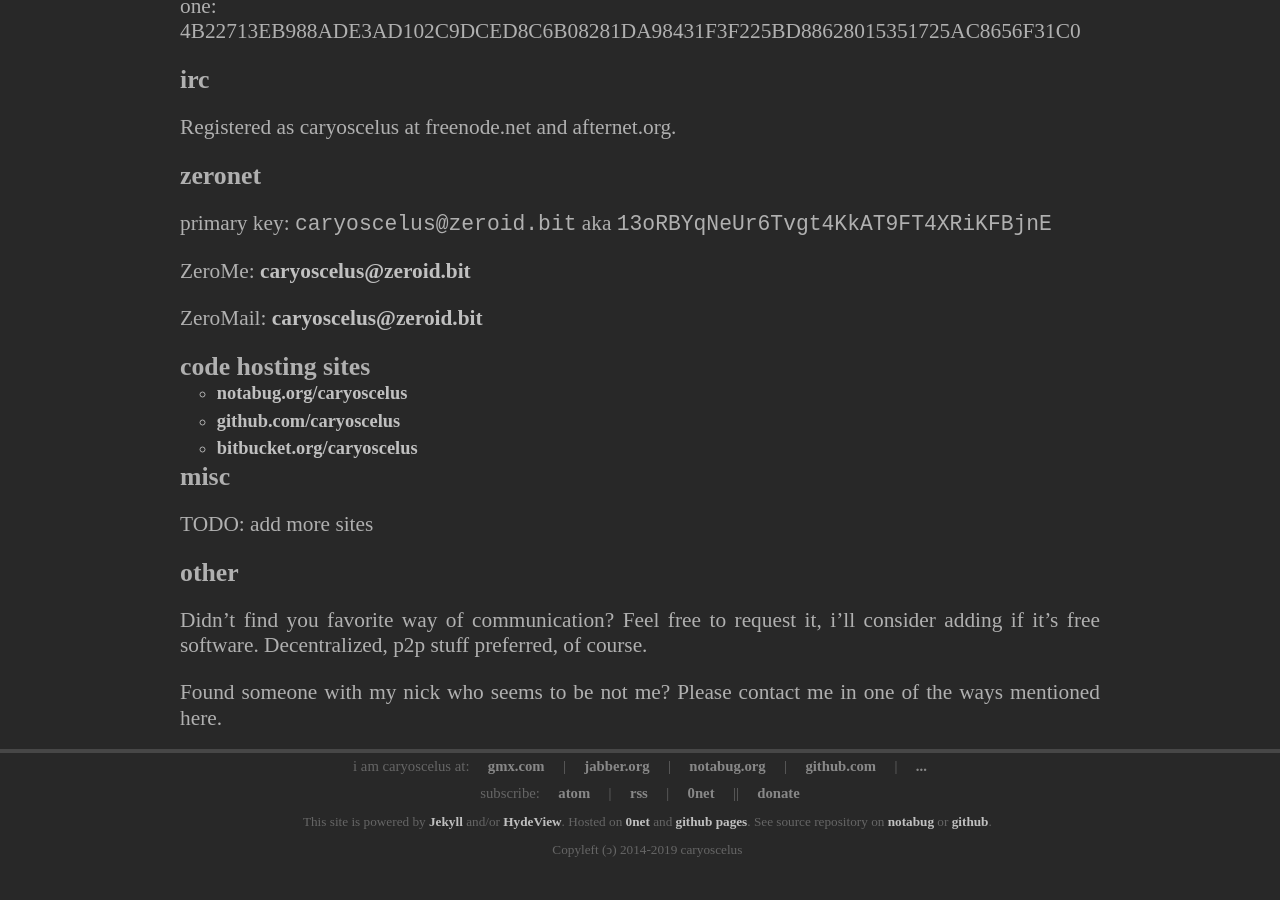
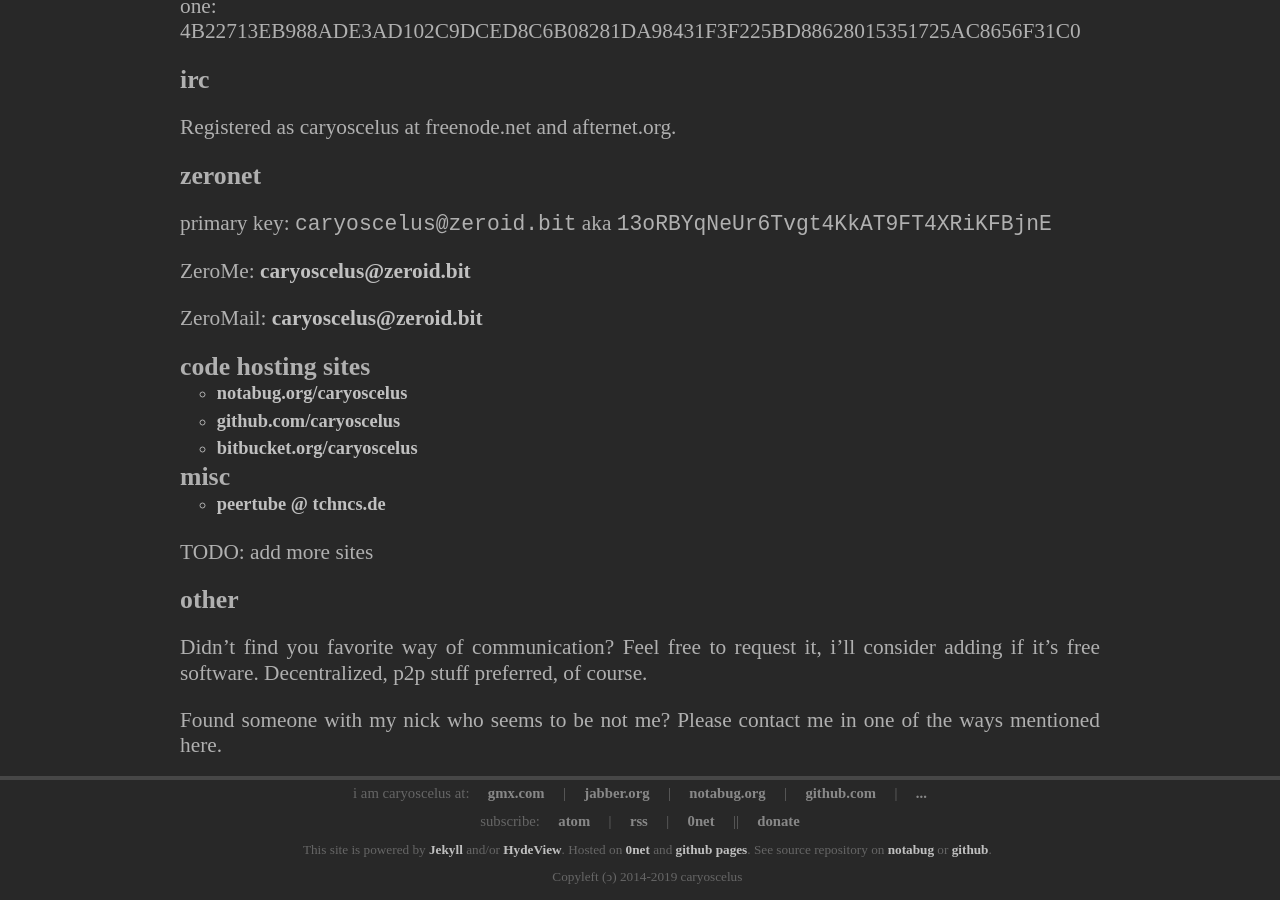
Before and after one commit to caryoscelus/caryoscelus.github.io, a Jekyll site: the page built from contacts/index.md, in a window 1280 px wide and 900 px high, scrolled down 725 px. Built offline with Jekyll 4.4.1, drawn with Linux system fonts in a browser that asks for light colours; some web fonts are replaced; before the commit the page ends 1598 px from its top, so only the background shows below that.

Commit message:
peertube

```diff
--- a/contacts/index.md
+++ b/contacts/index.md
@@ -52,6 +52,8 @@
 misc
 ----
 
+- [peertube @ tchncs.de](https://tube.tchncs.de/accounts/caryoscelus)
+
 TODO: add more sites
 
 other
```
